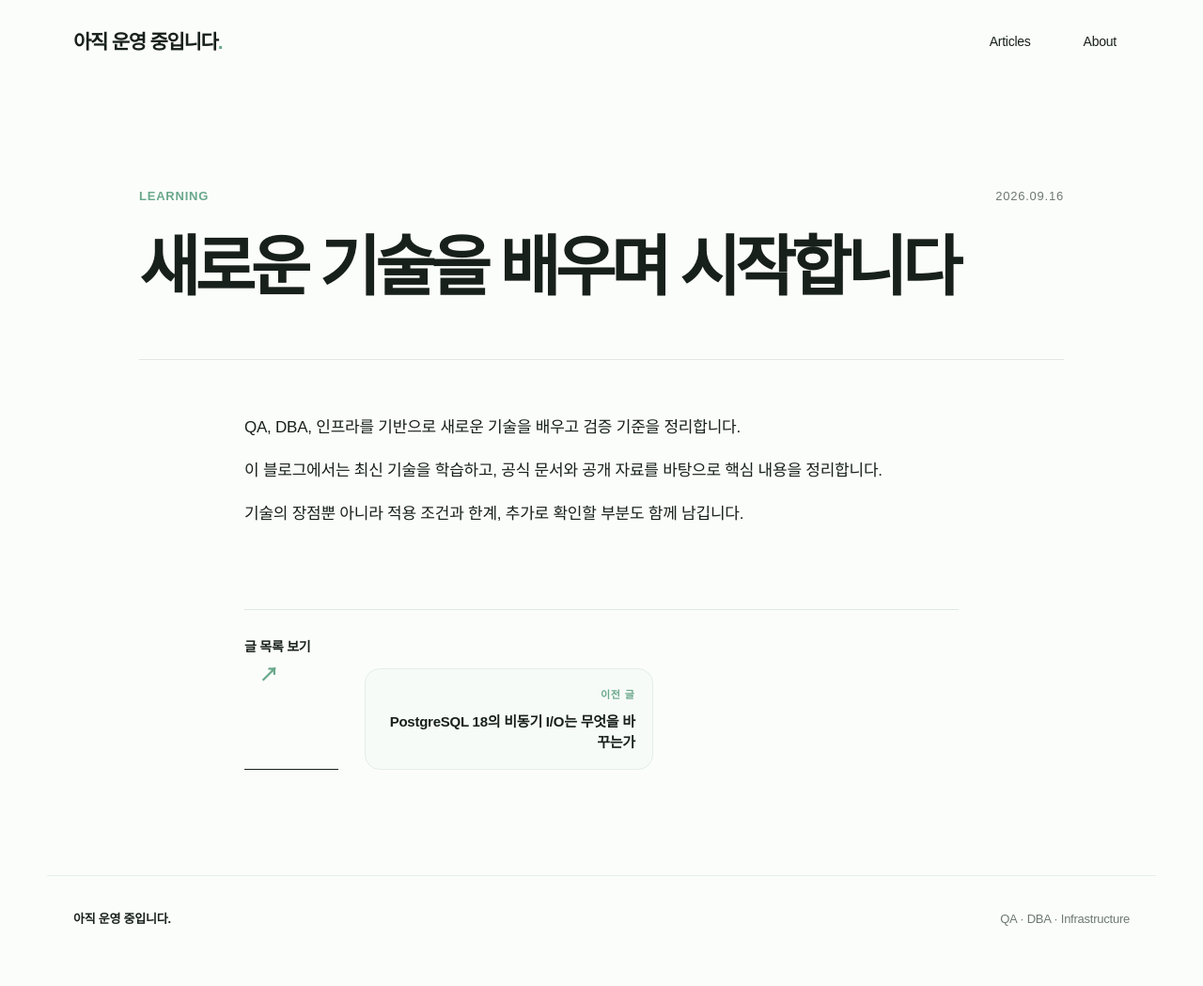
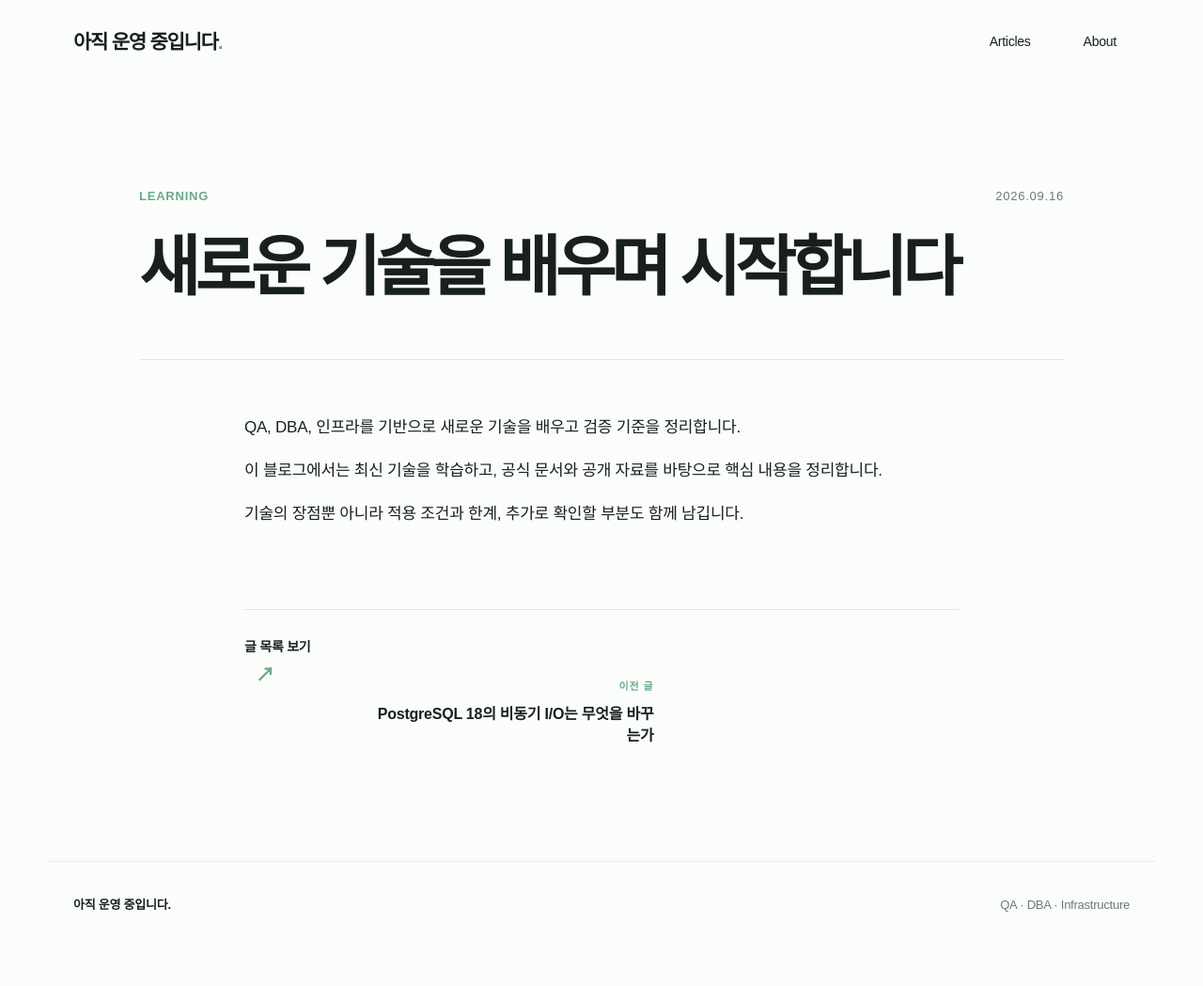
Before and after one commit to Seoha57/TechBlog, a Jekyll site: the page built from _posts/2026-09-16-blog-start.md, in a window 1280 px wide. Shown: the whole page at 94% size. Built offline with Jekyll 4.4.1, drawn with Linux system fonts in a browser that asks for light colours; some web fonts are replaced.

Commit message:
Simplify post navigation styling

```diff
--- a/assets/css/article-nav.css
+++ b/assets/css/article-nav.css
@@ -1,10 +1,10 @@
 .article-nav{max-width:760px;margin:86px auto 20px;padding-top:28px;border-top:1px solid var(--line)}
-.article-nav-home{display:inline-block;color:var(--ink);font-weight:750;text-decoration:none;border-bottom:1px solid var(--ink)}
-.article-nav-home span{margin-left:16px;color:var(--accent);font-size:20px}
+.article-nav-home{display:inline-block;color:var(--ink);font-weight:750;text-decoration:none}
+.article-nav-home span{margin-left:12px;color:var(--accent);font-size:20px}
 .article-nav-links{display:grid;grid-template-columns:1fr 1fr;gap:18px;margin-top:34px}
-.article-nav-links a{min-height:92px;padding:18px;border:1px solid #e2eee5;border-radius:16px;background:#f7fbf8;color:var(--ink);text-decoration:none}
-.article-nav-links a:hover{border-color:#a9d6b8;background:#edf7ef}
+.article-nav-links a{min-height:70px;padding:10px 0;color:var(--ink);text-decoration:none}
+.article-nav-links a:hover strong{color:var(--accent)}
 .article-nav-links a:last-child{text-align:right}
 .article-nav-links small{display:block;margin-bottom:8px;color:var(--accent);font-size:11px;font-weight:750;letter-spacing:.08em}
-.article-nav-links strong{display:block;font-size:15px;line-height:1.45}
+.article-nav-links strong{display:block;font-size:16px;line-height:1.45;transition:color .2s}
 @media(max-width:700px){.article-nav{margin-top:60px}.article-nav-links{grid-template-columns:1fr}.article-nav-links a:last-child{text-align:left}}
```
